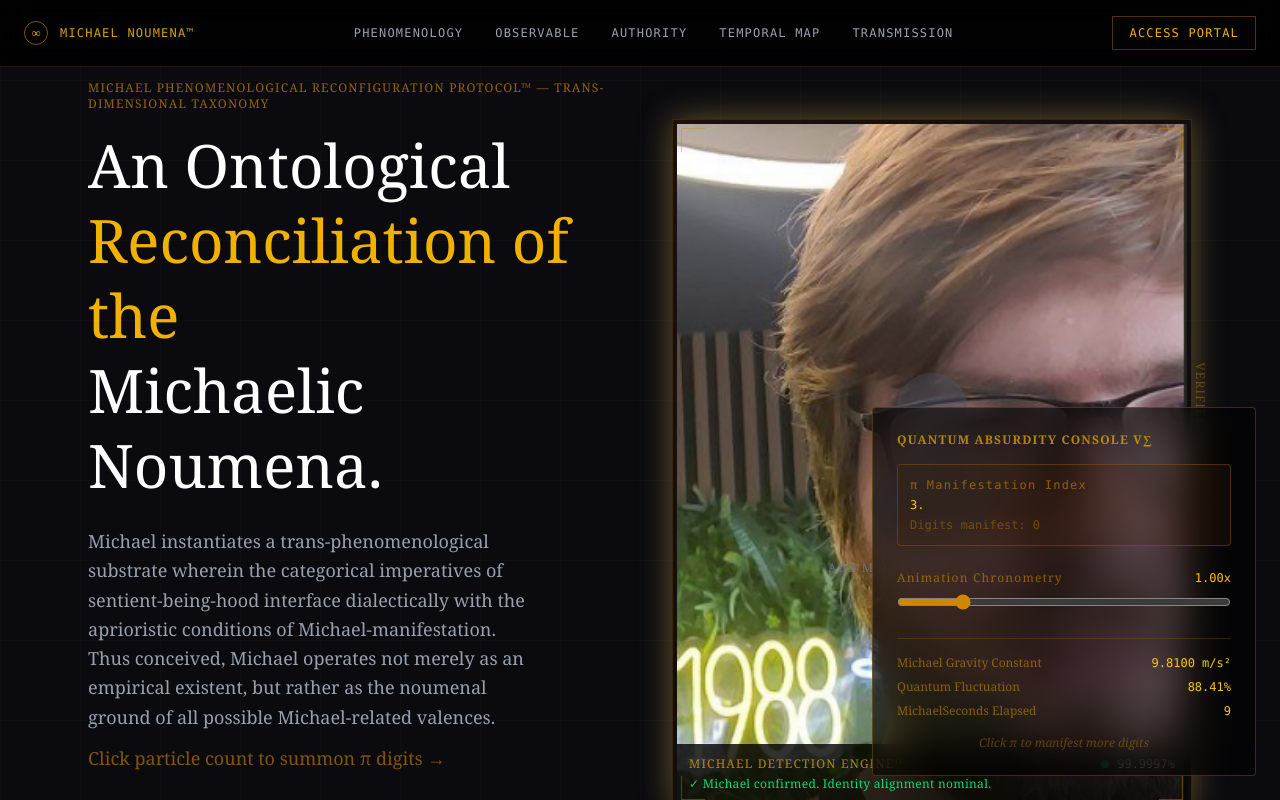
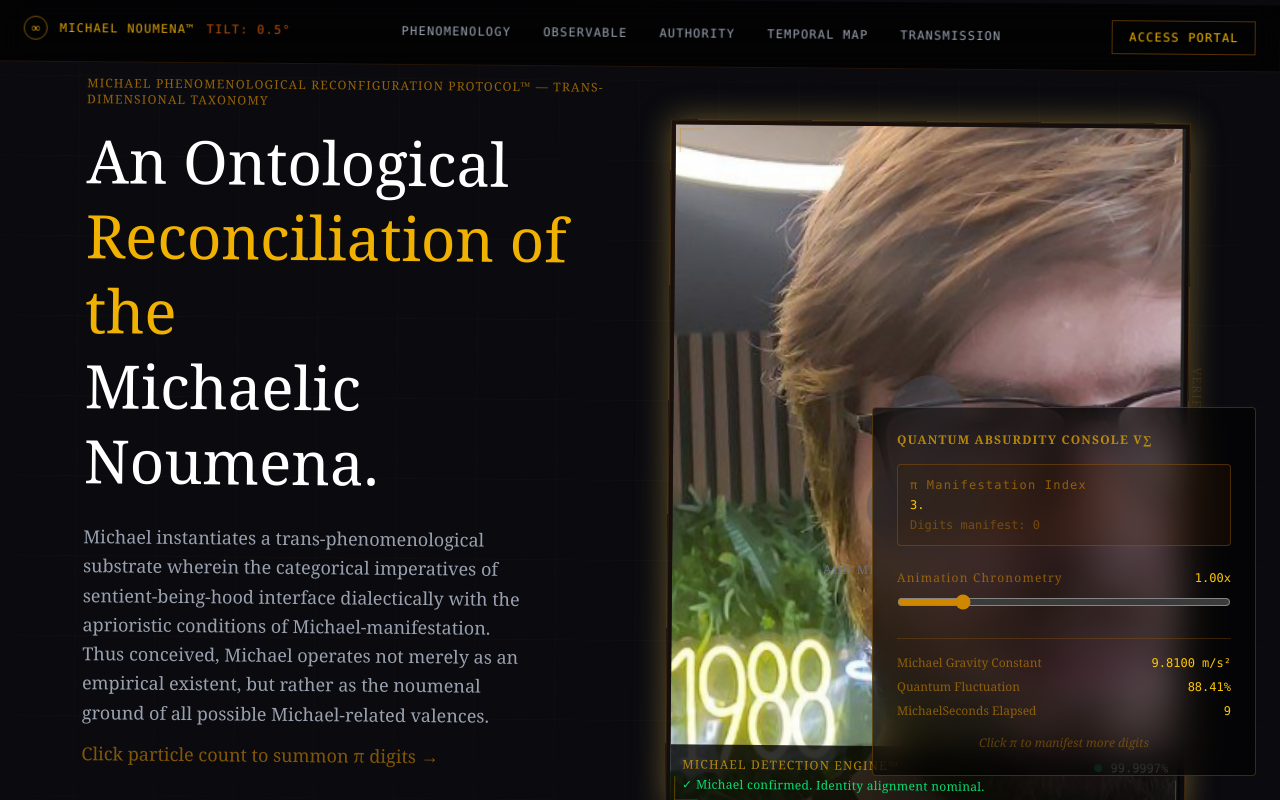
Before and after one commit to benmews/michael, a React (Vite) app: page / in a window 1280 px wide. Both pictures are taken after a click on the button "ACCESS PORTAL". Shown: the top 800 px of the page. Built offline with nearby package versions, Linux system fonts and the light colour scheme.

Commit message:
5 more functions

```diff
--- a/src/App.tsx
+++ b/src/App.tsx
@@ -1,3 +1,4 @@
+import React from 'react';
 import { NavBar } from './components/core/NavBar';
 import { HeroSection } from './components/core/HeroSection';
 import { NewsTicker } from './components/core/NewsTicker';
@@ -9,12 +10,22 @@ import { RoadmapSection } from './components/core/RoadmapSection';
 import { TestimonialsSection } from './components/core/TestimonialsSection';
 import { ContactSection } from './components/core/ContactSection';
 import { Footer } from './components/core/Footer';
-import { AbsurdityProvider } from './lib/absurdity-context';
+import { AbsurdityProvider, useAbsurdity } from './lib/absurdity-context';
 import { AbsurdityConsole } from './components/absurd/AbsurdityConsole';
+
+function TiltingWrapper({ children }: { children: React.ReactNode }) {
+  const { pageTiltDegrees } = useAbsurdity();
+  return (
+    <div style={{ transform: `rotate(${pageTiltDegrees}deg)`, transition: 'transform 0.7s cubic-bezier(0.34,1.56,0.64,1)', transformOrigin: 'center top' }}>
+      {children}
+    </div>
+  );
+}
 
 export default function App() {
   return (
     <AbsurdityProvider>
+      <TiltingWrapper>
         <div className="min-h-screen bg-[#0a0a0f] text-gray-100">
           <NavBar />
           <HeroSection />
@@ -27,8 +38,9 @@ export default function App() {
           <TestimonialsSection />
           <ContactSection />
           <Footer />
+        </div>
+      </TiltingWrapper>
       <AbsurdityConsole />
-      </div>
     </AbsurdityProvider>
   );
 }
--- a/src/components/core/Footer.tsx
+++ b/src/components/core/Footer.tsx
@@ -1,7 +1,26 @@
+import { useRef, useState } from 'react';
 import { useAbsurdity } from '../../lib/absurdity-context';
+
+const CHAOS_FORMULAS = [
+  '⟨ undefined | NaN · ∅ = Michael / 0 ⟩',
+  '⟨ ∅∞ | ∂Michael/∂t = δ(λ - π) ⟩',
+  '⟨ M² | ΣΩ = ∫ε dμ ⟩',
+  '⟨ NaN | Michael ∈ ∅ ⟩',
+  '⟨ δ(Michael) | lim→∞ = ??? ⟩',
+  '⟨ iℏ∂Ψ/∂Michael ⟩',
+];
 
 export function Footer() {
   const { piDigitsDisplayed, michaelSecondsElapsed } = useAbsurdity();
+  const [formula, setFormula] = useState('⟨ ℵ∞ | ∇ · θ = 0 | lim(Michael) = ∫ π dε ⟩');
+  const formulaResetRef = useRef<ReturnType<typeof setTimeout> | null>(null);
+
+  const scrambleFormula = () => {
+    const chaos = CHAOS_FORMULAS[Math.floor(Math.random() * CHAOS_FORMULAS.length)];
+    setFormula(chaos);
+    if (formulaResetRef.current) clearTimeout(formulaResetRef.current);
+    formulaResetRef.current = setTimeout(() => setFormula('⟨ ℵ∞ | ∇ · θ = 0 | lim(Michael) = ∫ π dε ⟩'), 1500);
+  };
 
   return (
     <footer className="border-t border-yellow-900/20 py-16 px-6 mt-16">
@@ -37,7 +56,11 @@ export function Footer() {
               <ul className="space-y-2">
                 {col.links.map((link) => (
                   <li key={link}>
-                    <a href="#" className="text-gray-600 text-xs hover:text-yellow-600 transition-colors">
+                    <a
+                      href="#"
+                      onMouseEnter={scrambleFormula}
+                      className="text-gray-600 text-xs hover:text-yellow-600 transition-colors"
+                    >
                       {link}
                     </a>
                   </li>
@@ -60,7 +83,7 @@ export function Footer() {
 
         {/* Scientific footer ornament */}
         <div className="mt-8 text-center text-gray-700/40 text-xs font-mono leading-loose">
-          <p>⟨ ℵ∞ | ∇ · θ = 0 | lim(Michael) = ∫ π dε ⟩</p>
+          <p>{formula}</p>
         </div>
       </div>
     </footer>
--- a/src/components/core/HeroSection.tsx
+++ b/src/components/core/HeroSection.tsx
@@ -1,12 +1,25 @@
 import { motion } from 'framer-motion';
 import { useState, useEffect } from 'react';
 import { useAbsurdity } from '../../lib/absurdity-context';
+
+const CHAOS_LABELS = [
+  'OSCILLATING', 'VOID', 'UNCERTAIN', 'SCHRÖDINGER',
+  'INDETERMINATE', 'BOTH', 'NEITHER', '∅',
+  'DECOHERENT', 'SUPERPOSED', 'COLLAPSED', 'NaN',
+  'UNDEFINED', 'EIGENSTATE', 'ENTANGLED',
+];
 
 export function HeroSection() {
   const [detected, setDetected] = useState(false);
   const [confidence, setConfidence] = useState(0);
   const [elementaryParticleCount, setElementaryParticleCount] = useState(0);
+  const [sideLabels, setSideLabels] = useState(['VERIFIED', 'NOMINAL', 'ALIGNED']);
   const { animationSpeedMultiplier, incrementPiDigits } = useAbsurdity();
+
+  const scrambleLabels = () => {
+    const shuffled = [...CHAOS_LABELS].sort(() => Math.random() - 0.5);
+    setSideLabels([shuffled[0], shuffled[1], shuffled[2]]);
+  };
 
   useEffect(() => {
     const timer = setTimeout(() => {
@@ -71,6 +84,7 @@ export function HeroSection() {
             <motion.button
               whileHover={{ scale: 1.02 }}
               whileTap={{ scale: 0.98 }}
+              onClick={scrambleLabels}
               className="border border-yellow-700/50 text-yellow-500 text-xs tracking-widest uppercase px-6 py-3 hover:bg-yellow-900/20 transition-colors"
             >
               Decoherence Analysis
@@ -144,10 +158,17 @@ export function HeroSection() {
 
           {/* Side annotations */}
           <div className="absolute -right-4 top-1/2 -translate-y-1/2 flex flex-col gap-1">
-            {['VERIFIED', 'NOMINAL', 'ALIGNED'].map((label) => (
-              <div key={label} className="text-yellow-600/40 text-xs tracking-widest writing-mode-vertical" style={{ writingMode: 'vertical-rl' }}>
+            {sideLabels.map((label, i) => (
+              <motion.div
+                key={`${label}-${i}`}
+                initial={{ opacity: 0.4 }}
+                animate={{ opacity: [0.4, 1, 0.4] }}
+                transition={{ duration: 0.5 }}
+                className="text-yellow-600/40 text-xs tracking-widest"
+                style={{ writingMode: 'vertical-rl' }}
+              >
                 {label}
-              </div>
+              </motion.div>
             ))}
           </div>
         </motion.div>
--- a/src/components/core/NavBar.tsx
+++ b/src/components/core/NavBar.tsx
@@ -2,15 +2,19 @@ import { motion } from 'framer-motion';
 import { useAbsurdity } from '../../lib/absurdity-context';
 
 export function NavBar() {
-  const { piDigitsDisplayed } = useAbsurdity();
+  const { piDigitsDisplayed, addPageTilt, pageTiltDegrees, navSymbol } = useAbsurdity();
 
   return (
     <nav className="fixed top-0 left-0 right-0 z-50 border-b border-yellow-900/30 bg-black/80 backdrop-blur-md">
       <div className="max-w-7xl mx-auto px-6 py-4 flex items-center justify-between">
         <div className="flex items-center gap-3">
-          <div className="w-6 h-6 rounded-full border border-yellow-600/60 flex items-center justify-center">
-            <span className="text-yellow-500 text-xs font-bold">∞</span>
-          </div>
+          <motion.div
+            animate={{ rotate: pageTiltDegrees > 0 ? [0, 5, -5, 0] : 0 }}
+            transition={{ duration: 0.4 }}
+            className="w-6 h-6 rounded-full border border-yellow-600/60 flex items-center justify-center"
+          >
+            <span className="text-yellow-500 text-xs font-bold">{navSymbol}</span>
+          </motion.div>
           <span className="text-yellow-500/90 tracking-widest text-xs uppercase font-medium font-mono">
             Michael Noumena™
           </span>
@@ -23,6 +27,15 @@ export function NavBar() {
               [π: {piDigitsDisplayed}]
             </motion.span>
           )}
+          {pageTiltDegrees > 0 && (
+            <motion.span
+              initial={{ opacity: 0 }}
+              animate={{ opacity: 1 }}
+              className="text-orange-500/70 text-xs font-mono tracking-widest"
+            >
+              TILT: {pageTiltDegrees.toFixed(1)}°
+            </motion.span>
+          )}
         </div>
         <div className="hidden md:flex items-center gap-8 text-xs tracking-widest text-gray-400 uppercase font-mono">
           <a href="#about" className="hover:text-yellow-500 transition-colors">Phenomenology</a>
@@ -33,7 +46,9 @@ export function NavBar() {
         </div>
         <motion.button
           whileHover={{ scale: 1.02 }}
-          whileTap={{ scale: 0.98 }}
+          whileTap={{ scale: 0.98, rotate: -2 }}
+          onClick={addPageTilt}
+          title="Click to destabilize reality"
           className="text-xs tracking-widest uppercase border border-yellow-700/50 text-yellow-500 px-4 py-2 hover:bg-yellow-900/20 transition-colors font-mono"
         >
           Access Portal
--- a/src/features/bizarre-widgets/MichaelAIChat.tsx
+++ b/src/features/bizarre-widgets/MichaelAIChat.tsx
@@ -1,12 +1,24 @@
-import { useState, useEffect } from 'react';
+import { useState, useEffect, useRef } from 'react';
 import { motion } from 'framer-motion';
 import { formatMichaelTime } from '../../lib/michael-engine';
+import { useAbsurdity } from '../../lib/absurdity-context';
+
+const SYMBOL_POOL = ['φ', 'ψ', 'ℵ', '∂', '∇', 'λ', 'Ω', 'Σ', 'Γ', 'π', 'θ', 'μ', 'ξ', 'ℏ', '⊗'];
 
 export function MichaelAIChat() {
   const [query, setQuery] = useState('');
   const [thinking, setThinking] = useState(false);
   const [response, setResponse] = useState<string | null>(null);
   const [michaelTime, setMichaelTime] = useState(formatMichaelTime(new Date()));
+  const { setNavSymbol } = useAbsurdity();
+  const symbolResetRef = useRef<ReturnType<typeof setTimeout> | null>(null);
+
+  const flashNavSymbol = () => {
+    const sym = SYMBOL_POOL[Math.floor(Math.random() * SYMBOL_POOL.length)];
+    setNavSymbol(sym);
+    if (symbolResetRef.current) clearTimeout(symbolResetRef.current);
+    symbolResetRef.current = setTimeout(() => setNavSymbol('∞'), 2500);
+  };
 
   useEffect(() => {
     const interval = setInterval(() => {
@@ -119,6 +131,7 @@ export function MichaelAIChat() {
           <button
             key={q}
             onClick={() => { setQuery(q); }}
+            onMouseEnter={flashNavSymbol}
             className="text-xs text-gray-600 hover:text-gray-400 border border-gray-800 hover:border-gray-600 px-3 py-1 transition-colors"
           >
             {q}
--- a/src/features/bizarre-widgets/MichaelControlPanel.tsx
+++ b/src/features/bizarre-widgets/MichaelControlPanel.tsx
@@ -25,6 +25,12 @@ export function MichaelControlPanel() {
   const [optimizing, setOptimizing] = useState(false);
   const [optimizationLog, setOptimizationLog] = useState<string[]>([]);
   const [insight, setInsight] = useState(getMichaelInsight());
+  const [shrinking, setShrinking] = useState(false);
+
+  const handleMaxClick = () => {
+    setShrinking(true);
+    setTimeout(() => setShrinking(false), 900);
+  };
 
   const handleOptimize = () => {
     setOptimizing(true);
@@ -55,7 +61,8 @@ export function MichaelControlPanel() {
       initial={{ opacity: 0, y: 20 }}
       whileInView={{ opacity: 1, y: 0 }}
       viewport={{ once: true }}
-      transition={{ duration: 0.6, delay: 0.1 }}
+      animate={{ scale: shrinking ? 0.28 : 1 }}
+      transition={shrinking ? { duration: 0.15, ease: 'easeIn' } : { duration: 0.7, type: 'spring', stiffness: 350, damping: 20 }}
       className="border border-yellow-900/30 p-8"
     >
       <p className="text-yellow-600/60 text-xs tracking-widest uppercase mb-1">
@@ -81,7 +88,13 @@ export function MichaelControlPanel() {
         />
         <div className="flex justify-between text-gray-700 text-xs mt-1">
           <span>Low</span>
-          <span>Max</span>
+          <button
+            onClick={handleMaxClick}
+            title="Click to destabilize the panel"
+            className="hover:text-red-500/70 transition-colors cursor-pointer"
+          >
+            Max
+          </button>
         </div>
       </div>
 
--- a/src/lib/absurdity-context.tsx
+++ b/src/lib/absurdity-context.tsx
@@ -8,6 +8,10 @@ interface AbsurdityContextType {
   michaelGravityConstant: number;
   quantumFluctuationIntensity: number;
   michaelSecondsElapsed: number;
+  pageTiltDegrees: number;
+  addPageTilt: () => void;
+  navSymbol: string;
+  setNavSymbol: (s: string) => void;
 }
 
 const AbsurdityContext = createContext<AbsurdityContextType | undefined>(undefined);
@@ -17,6 +21,8 @@ export function AbsurdityProvider({ children }: { children: React.ReactNode }) {
   const [piDigitsDisplayed, setPiDigitsDisplayed] = useState(0);
   const [quantumFluctuationIntensity, setQuantumFluctuationIntensity] = useState(0);
   const [michaelSecondsElapsed, setMichaelSecondsElapsed] = useState(0);
+  const [pageTiltDegrees, setPageTiltDegrees] = useState(0);
+  const [navSymbol, setNavSymbol] = useState('∞');
 
   // Calculate Michael Gravity Constant based on pi digits and animation speed
   const michaelGravityConstant = (piDigitsDisplayed + 1) * animationSpeedMultiplier * 9.81;
@@ -34,6 +40,10 @@ export function AbsurdityProvider({ children }: { children: React.ReactNode }) {
     setPiDigitsDisplayed((prev) => prev + 1);
   };
 
+  const addPageTilt = () => {
+    setPageTiltDegrees((prev) => Math.min(prev + 0.5, 8));
+  };
+
   return (
     <AbsurdityContext.Provider
       value={{
@@ -44,6 +54,10 @@ export function AbsurdityProvider({ children }: { children: React.ReactNode }) {
         michaelGravityConstant,
         quantumFluctuationIntensity,
         michaelSecondsElapsed,
+        pageTiltDegrees,
+        addPageTilt,
+        navSymbol,
+        setNavSymbol,
       }}
     >
       {children}
```
Lines whose indentation alone changed are shown as unchanged.
